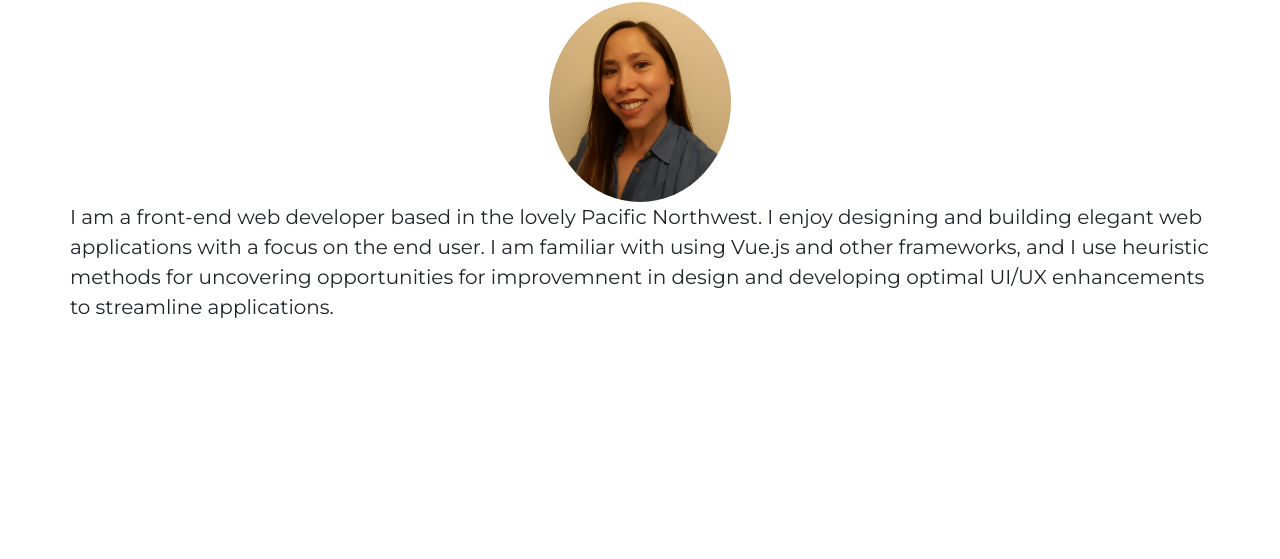
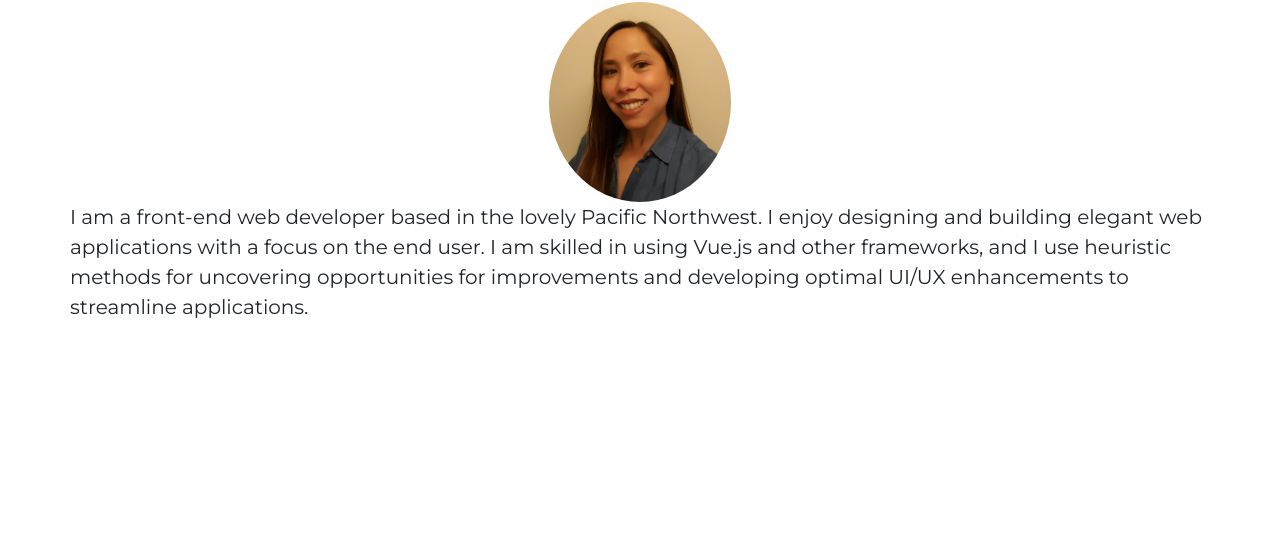
Before and after one commit to cherylac/cherylac.github.io, a website with bundled scripts: page index.html in a window 1280 px wide. Shown: the part 1837-2396 px from the top of the page. Built offline with nearby package versions, Linux system fonts and the light colour scheme; files whose address does not match are found by name; a web font is replaced by a local one.

Commit message:
fixed typo

```diff
--- a/index.html
+++ b/index.html
@@ -146,7 +146,7 @@
       <img class="profile-pic img-fluid mb-0 d-block mx-auto rounded-circle" src="img/portfolio/profilepic2.jpg" alt="front facing profile pic of author">
       <div class="row">
         <div class="star-light mb-5">
-          <p class="lead">I am a front-end web developer based in the lovely Pacific Northwest. I enjoy designing and building elegant web applications with a focus on the end user. I am familiar with using Vue.js and other frameworks, and I use heuristic methods for uncovering opportunities for improvemnent in design and developing optimal UI/UX enhancements to streamline applications.</p>
+          <p class="lead">I am a front-end web developer based in the lovely Pacific Northwest. I enjoy designing and building elegant web applications with a focus on the end user. I am skilled in using Vue.js and other frameworks, and I use heuristic methods for uncovering opportunities for improvements and developing optimal UI/UX enhancements to streamline applications.</p>
         </div>
       </div>
     </div>
```
